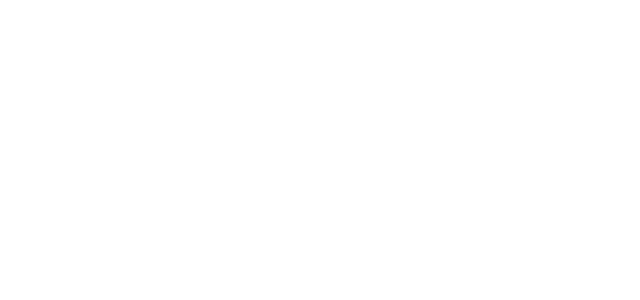
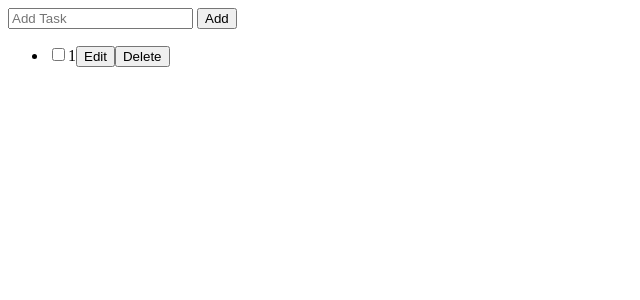
Before and after one commit to MauricioLSalles/bootcamp-frontend-25, a React (Vite) app in the folder todo-list/: page / in a window 1280 px wide. Shown: the top 300 px of the page, without its empty margins (0-640 px from the left). Built offline with nearby package versions, Linux system fonts and the light colour scheme.

Commit message:
created to do list

```diff
--- a/todo-list/src/App.jsx
+++ b/todo-list/src/App.jsx
@@ -1,10 +1,12 @@
 import './App.css'
+import ToDoList from './components/templates/ToDoList'
 
 function App() {
 
 
   return (
     <>
+    <ToDoList/>
     </>
   )
 }
--- /dev/null
+++ b/todo-list/src/components/templates/ToDoList.jsx
@@ -0,0 +1,15 @@
+import { useState } from 'react'
+import InputButton from '../molecules/InputButton'
+import List from '../organisms/List'
+
+function ToDoList() {
+    const [items, setItems] = useState([{text:"1",clicked:true}]);
+  return (
+    <div>
+        <InputButton buttonText="Add" inputPlaceHolder="Add Task" />
+        <List items={items}/>
+    </div>
+  )
+}
+
+export default ToDoList
```
